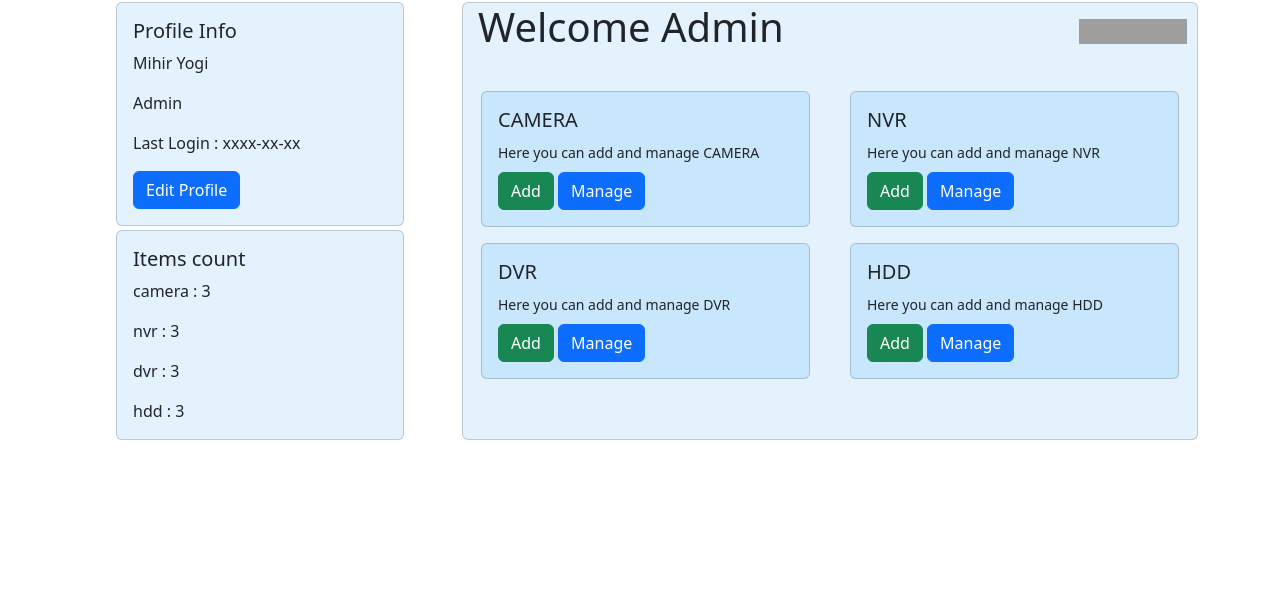
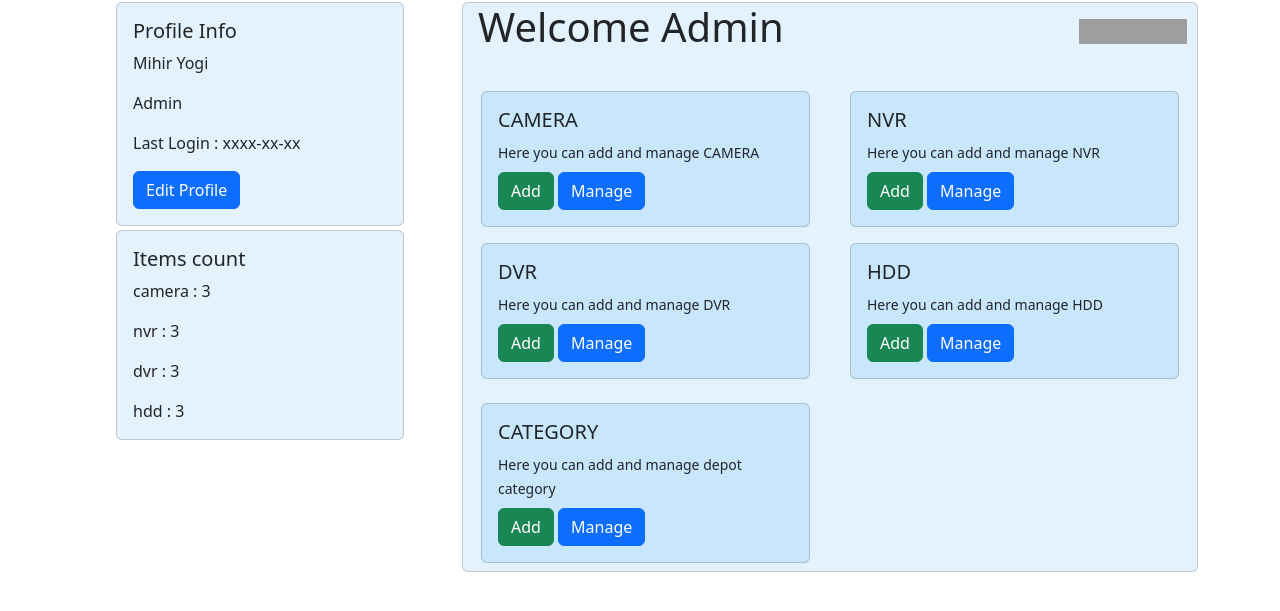
Before and after one commit to Mihir-Yogi/collage_project, a PHP site: page /collage_project/dashboard.php in a window 1280 px wide. Shown: the part 94-705 px from the top of the page. Run offline with PHP 8.4, Linux system fonts and the light colour scheme; data that the repository does not hold is empty; grey boxes are pictures that could not be loaded.

Commit message:
created saprate category.php

```diff
--- a/public_html/dashboard.php
+++ b/public_html/dashboard.php
@@ -113,6 +113,24 @@ include_once("./database/constant.php");
                         </div>
                     </div>
                 </div>
+                <div class="row">
+                    <div class="col-sm-6">
+                        <div class="card card-a-m m-2">
+                            <div class="card-body ">
+                                <h5 class="card-title">CATEGORY</h5>
+                                <small>Here you can add and manage depot category</small>
+                                <br>
+                                <div class="mt-2">
+                                <a href="#" class="btn btn-success" data-bs-toggle="modal" data-bs-target="#category">Add</a>
+                                <a href="#" class="btn btn-primary">Manage</a>
+                                </div>
+                            </div>
+                        </div>
+                    </div>
+                    <div class="col-sm-6">
+
+                    </div>
+                </div>
             </div>
         </div>
     </div>
@@ -130,6 +148,9 @@ include_once("./database/constant.php");
         <!-- hdd_model import -->
         <?php include_once("./pages/hdd_add.php"); ?>
 
+        <!-- category_import -->
+        <?php include_once("./pages/category.php"); ?>
+
 </body>
 <script src="js/main.js"></script>
 </html>
--- a/public_html/includes/DBoperation.php
+++ b/public_html/includes/DBoperation.php
@@ -9,11 +9,23 @@ class DBoperation {
         $this->con = $db->connect();
     }
 
-    public function addCamera($category, $make, $serial_no, $mega_pixel, $purchase_date, $warranty, $ex_date, $ins_date){
-        $pre_stmt = $this->con->prepare("INSERT INTO `camera`(`category`, `make`, `serial_no`, `mega_pixel`, `purchase_date`, `warranty`, `ex_date`, `ins_date`, `status`)
-        VALUES (?,?,?,?,?,?,?,?,?)");
+    // public function addCategory($category, $category_name, $serial_no, $mega_pixel, $purchase_date, $warranty, $ex_date, $ins_date){
+    //     $pre_stmt = $this->con->prepare("INSERT INTO `category`(`category`, `category_name`, `serial_no`, `mega_pixel`, `purchase_date`, `warranty`, `ex_date`, `ins_date`, `status`)
+    //     VALUES (?,?,?,?,?,?,?,?,?)");
+    //     $status = 1;
+    //     $pre_stmt->bind_param("isiisissi",$category,$category_name,$serial_no,$mega_pixel,$purchase_date,$warranty,$ex_date,$ins_date,$status);
+    //     $result =$pre_stmt->execute() or die($this->con->error);
+    //     if($result){
+    //         return "CATEGORY_ADDED";
+    //     }else{
+    //         return 0;
+    //     }
+    // }
+    public function addCategory($depot_category, $category_name){
+        $pre_stmt = $this->con->prepare("INSERT INTO `category`(`depot_category`, `category_name`,`status`)
+        VALUES (?,?,?)");
         $status = 1;
-        $pre_stmt->bind_param("isiisissi",$category,$make,$serial_no,$mega_pixel,$purchase_date,$warranty,$ex_date,$ins_date,$status);
+        $pre_stmt->bind_param("isi",$depot_category,$category_name,$status);
         $result =$pre_stmt->execute() or die($this->con->error);
         if($result){
             return "CATEGORY_ADDED";
@@ -21,7 +33,6 @@ class DBoperation {
             return 0;
         }
     }
-
     public function getAllRecord($table){
         $pre_stmt = $this->con->prepare("SELECT * FROM ".$table);
         $pre_stmt->execute() or die($this->con->error);
@@ -38,7 +49,7 @@ class DBoperation {
 }
 
 // $opr = new DBoperation();
-// echo $opr->addCamera(2,"sony",11221111,40,"2024-03-11", 1 , "2025-03-11", "2025-03-11");
+// echo $opr->addCategory(2,"nexon");
 // echo "<pre>";
 // print_r($opr->getAllRecord("camera"));
 
--- a/public_html/includes/process.php
+++ b/public_html/includes/process.php
@@ -25,17 +25,25 @@ if(isset($_POST["log_email"]) AND isset($_POST["log_password"])){
     exit();
 }
 
-// to getCamera
+// to getCategory
 
-if(isset($_POST["getCamera"])){
+if(isset($_POST["getCategory"])){
     $obj = new DBoperation();
-    $rows = $obj->getAllRecord("camera");
+    $rows = $obj->getAllRecord("category");
     foreach ($rows as $row){
-        echo "<option value='".$row["category"]."'>".$row["make"]."</option>";
+        echo "<option value='".$row["id"]."'>".$row["category_name"]."</option>";
     }
     exit();
-}else{
-    echo "error";
+}
+
+
+// adding category
+
+if(isset($_POST["category_name"]) AND isset($_POST["depot_category"])) {
+    $obj = new DBoperation();
+    $result = $obj->addCategory($_POST["depot_category"],$_POST["category_name"]);
+    echo $result;
+    exit();
 }
 
 ?>
--- a/public_html/js/main.js
+++ b/public_html/js/main.js
@@ -151,13 +151,13 @@ $(document).ready(function(){
     })
 
 
-    // fetch camera
-    fetch_camera();
-    function fetch_camera() {
+    // fetch category
+    fetch_category();
+    function fetch_category() {
         $.ajax({
             url : DOMAIN+"/includes/process.php",
             method : "POST",
-            data : {getCamera:1},
+            data : {getCategory:1},
             success : function(data){
                 var root = "<option value='0'>Root</option>";
                 $("#depot_category").html(root+data);
@@ -165,4 +165,27 @@ $(document).ready(function(){
         })
     }
 
+    //add category
+    $("#category_form").on("submit",function(){
+        if($("#category_name").val() == ""){
+            $("#category_name").addClass("border-danger");
+            $("#cat_error").html("<span class='text-danger'>Please Enter Category name</span>");
+        }else{
+            $.ajax({
+                url : DOMAIN+"/includes/process.php",
+                method : "POST",
+                data : $("#category_form").serialize(),
+                success : function(data){
+                    if(data == "CATEGORY_ADDED"){
+                        $("#category_name").removeClass("border-danger");
+                        $("#cat_error").html("<span class='text-success'>New category successfully added!!</span>");
+                        $("#category_name").val("")
+                    }else{
+                        alert(data);
+                    }
+                }
+            })
+        }
+    })
+
 })
--- /dev/null
+++ b/public_html/pages/category.php
@@ -0,0 +1,38 @@
+<!-- category model  -->
+
+<div class="modal fade" id="category" tabindex="-1" aria-labelledby="category_model" aria-hidden="true">
+<div class="modal-dialog modal-fullscreen">
+    <div class="modal-content">
+    <div class="modal-header">
+        <h1 class="modal-title fs-5" id="category_add">Add Category</h1>
+        <button type="button" class="btn-close" data-bs-dismiss="modal" aria-label="Close"></button>
+        </div>
+        <div class="modal-body">
+
+
+        <form id="category_form" onsubmit="return false">
+        <div class="mb-3">
+            <label>Category name</label>
+            <input type="text" class="form-control" id="category_name" name="category_name">
+            <small id="cat_error" class="form-text"></small>
+        </div>
+
+        <div class="mb-3">
+            <label>category</label>
+            <select class="form-control" id="depot_category" name="depot_category">
+
+            </select>
+        </div>
+
+
+        <button type="submit" class="btn btn-primary">Submit</button>
+        </form>
+
+
+    </div>
+    <div class="modal-footer">
+        <button type="button" class="btn btn-secondary" data-bs-dismiss="modal">Close</button>
+    </div>
+    </div>
+</div>
+</div>
```
Also changed, not shown: public_html/pages/camera_add.php (+1 -47 lines).
